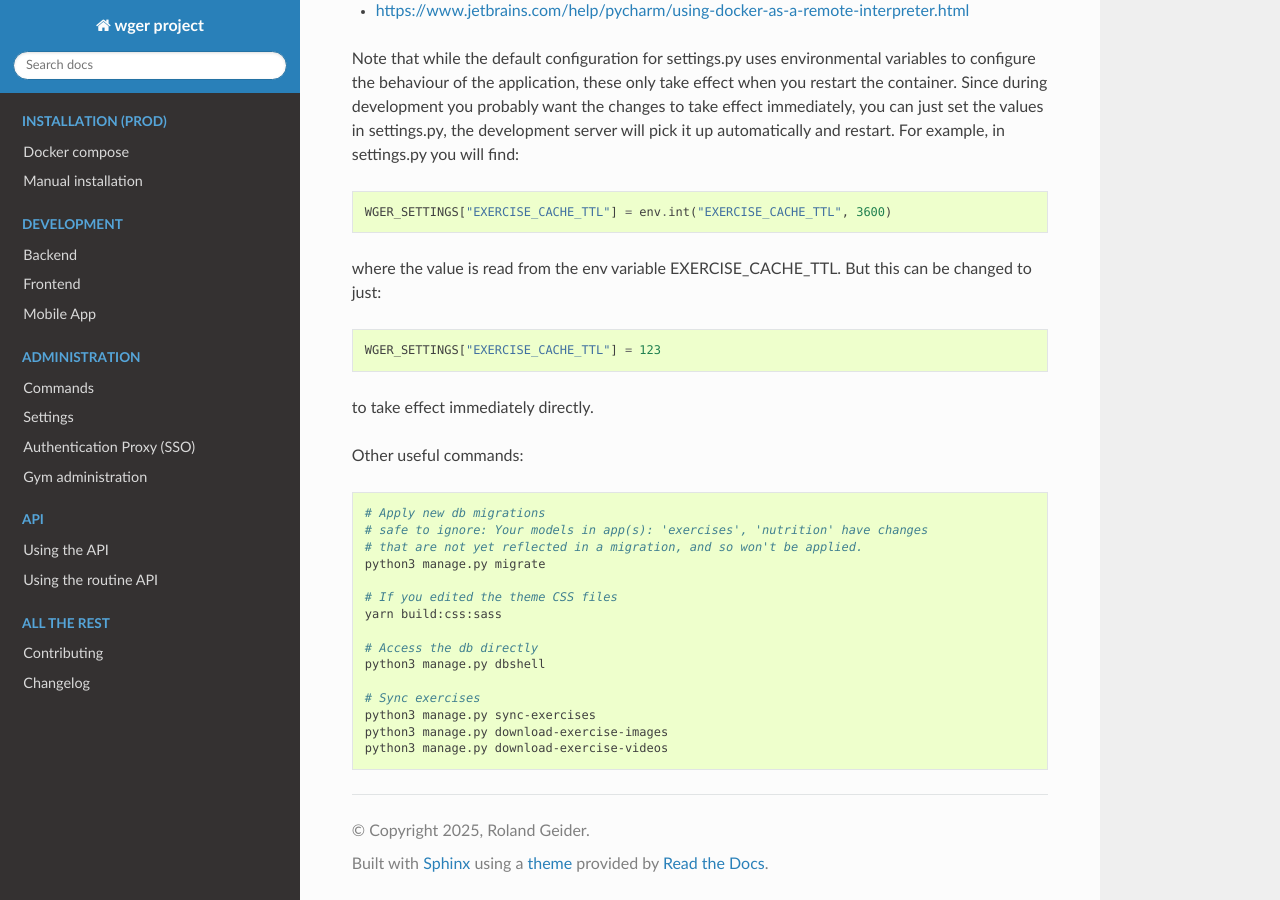
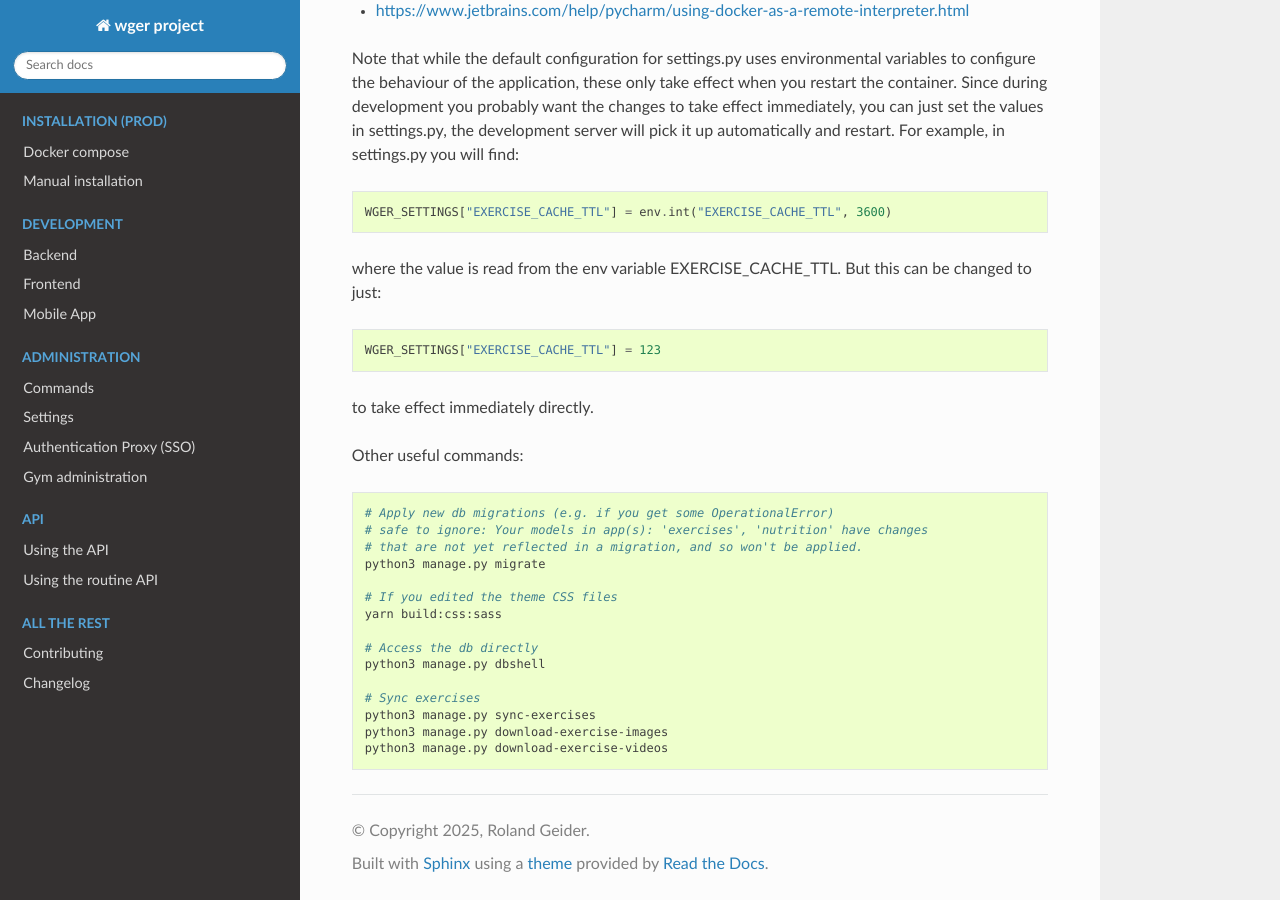
Before and after one commit to wger-project/docs, a Sphinx documentation site: the page built from docs/development/docker.rst, in a window 1280 px wide and 900 px high, scrolled down 2035 px. Built offline with Sphinx 7.4.7 and the Read the Docs theme 3.1.0, drawn with Linux system fonts in a browser that asks for light colours.

Commit message:
Mention OperationalError

```diff
--- a/docs/development/docker.rst
+++ b/docs/development/docker.rst
@@ -121,7 +121,7 @@ Other useful commands:
 
 .. code-block:: bash
 
-    # Apply new db migrations
+    # Apply new db migrations (e.g. if you get some OperationalError)
     # safe to ignore: Your models in app(s): 'exercises', 'nutrition' have changes
     # that are not yet reflected in a migration, and so won't be applied.
     python3 manage.py migrate
```
